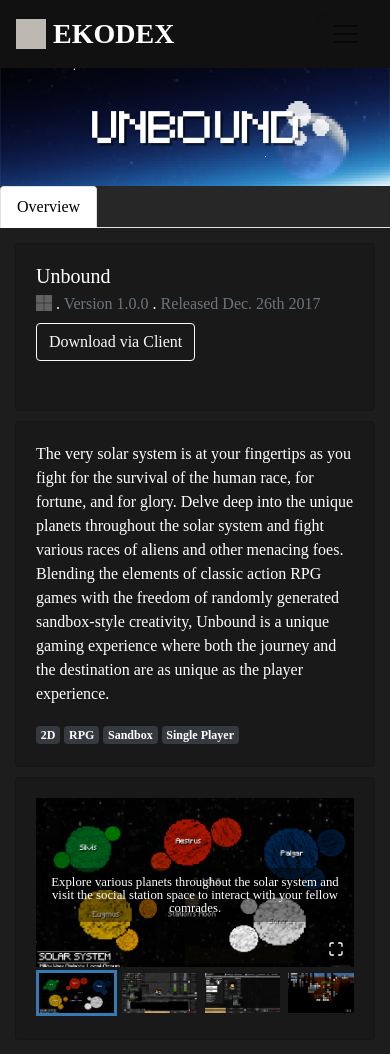
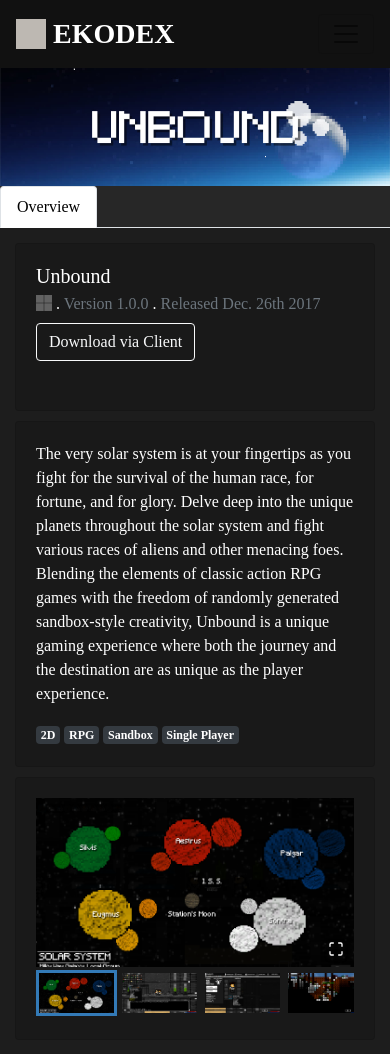
Before and after one commit to vericks101/Relic-Web, a React (Create React App) app in the folder ekodex-web/: page /unbound in a window 390 px wide. Shown: the top 1054 px of the page. Built offline with nearby package versions, Linux system fonts and the light colour scheme; a web font is replaced by a local one.

Commit message:
Removed Unbound Gallery Descriptions Due to Mobile View Issue.

```diff
--- a/ekodex-web/src/components/pages/Unbound.js
+++ b/ekodex-web/src/components/pages/Unbound.js
@@ -8,47 +8,47 @@
   {
     original: require('../../assets/unbound1.png'),
     thumbnail: require('../../assets/unbound1.png'),
-    description: 'Explore various planets throughout the solar system and visit the social station space to interact with your fellow comrades.',
+    // description: 'Explore various planets throughout the solar system and visit the social station space to interact with your fellow comrades.',
   },
   {
     original: require('../../assets/unbound2.png'),
     thumbnail: require('../../assets/unbound2.png'),
-    description: 'Within the social station space, interact with NPC\'s and see what they have to offer. Also, see item details to manage what they are offering to what you have.',
+    // description: 'Within the social station space, interact with NPC\'s and see what they have to offer. Also, see item details to manage what they are offering to what you have.',
   },
   {
     original: require('../../assets/unbound3.png'),
     thumbnail: require('../../assets/unbound3.png'),
-    description: 'Explore and manage your characters armor, weapons, and stats in order to customize and maximize out your gameplay experience.',
+    // description: 'Explore and manage your characters armor, weapons, and stats in order to customize and maximize out your gameplay experience.',
   },
   {
     original: require('../../assets/unbound4.png'),
     thumbnail: require('../../assets/unbound4.png'),
-    description: 'Explore various planets and see what you can find. Different planets have different enemies, environments, and riches to obtain.',
+    // description: 'Explore various planets and see what you can find. Different planets have different enemies, environments, and riches to obtain.',
   },
   {
     original: require('../../assets/unbound5.png'),
     thumbnail: require('../../assets/unbound5.png'),
-    description: 'Within the crafting bench, explore and discover the many different recipes that can lead to riches and loot you didn\'t know existed. Also, use the crafting menu to manage already known recipes to better manage them.',
+    // description: 'Within the crafting bench, explore and discover the many different recipes that can lead to riches and loot you didn\'t know existed. Also, use the crafting menu to manage already known recipes to better manage them.',
   },
   {
     original: require('../../assets/unbound6.png'),
     thumbnail: require('../../assets/unbound6.png'),
-    description: 'Through the quest management menu, see and manage your current quests. Alongside this, see the details of the quests you currently have to better understand current progress, goals, and rewards.',
+    // description: 'Through the quest management menu, see and manage your current quests. Alongside this, see the details of the quests you currently have to better understand current progress, goals, and rewards.',
   },
   {
     original: require('../../assets/unbound7.png'),
     thumbnail: require('../../assets/unbound7.png'),
-    description: 'Through your character skill trees, you will be explore, manage, and progress your characters skills, abilities, and stats to become more powerful.',
+    // description: 'Through your character skill trees, you will be explore, manage, and progress your characters skills, abilities, and stats to become more powerful.',
   },
   {
     original: require('../../assets/unbound8.png'),
     thumbnail: require('../../assets/unbound8.png'),
-    description: 'As you delve deeper into the various planets and environments at your disposal, you\'ll find new structures filled with riches and loot to discover.',
+    // description: 'As you delve deeper into the various planets and environments at your disposal, you\'ll find new structures filled with riches and loot to discover.',
   },
   {
     original: require('../../assets/unbound9.png'),
     thumbnail: require('../../assets/unbound9.png'),
-    description: 'When creating a new character, fully explore various customizable options for your character best suited to your style and taste.',
+    // description: 'When creating a new character, fully explore various customizable options for your character best suited to your style and taste.',
   },
 ]
 
```
